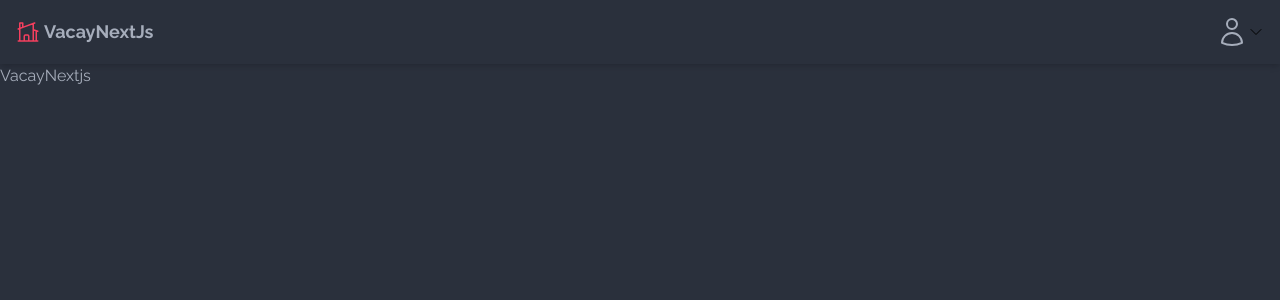
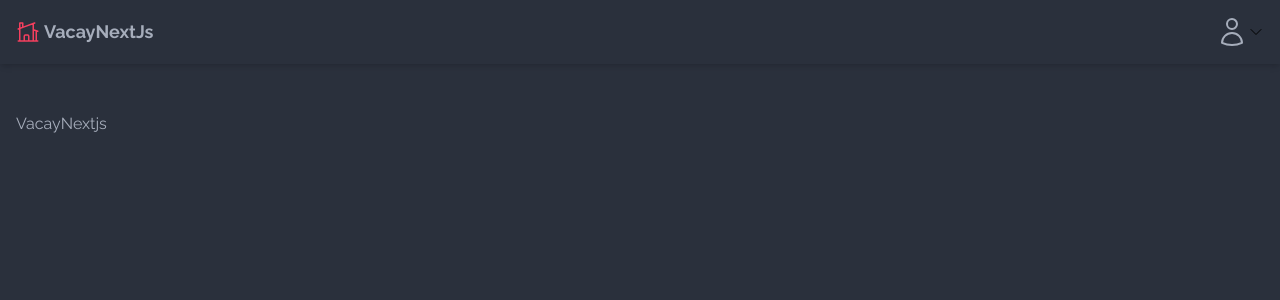
Before and after one commit to jardadev/Vacay-Nextjs, a Next.js app: page / in a window 1280 px wide. Shown: the top 300 px of the page. Built offline with nearby package versions, Linux system fonts and the light colour scheme.

Commit message:
add styles for padding in layout

```diff
--- a/components/UI/Layout.jsx
+++ b/components/UI/Layout.jsx
@@ -4,7 +4,9 @@ const Layout = ({ children }) => {
 	return (
 		<div className='min-h-screen flex flex-col font-raleway'>
 			<Nav />
-			<main className='lg:container lg:mx-auto'>{children}</main>
+			<div className='flex-grow container'>
+				<main className='py-12 lg:px-4'>{children}</main>
+			</div>
 		</div>
 	);
 };
```
